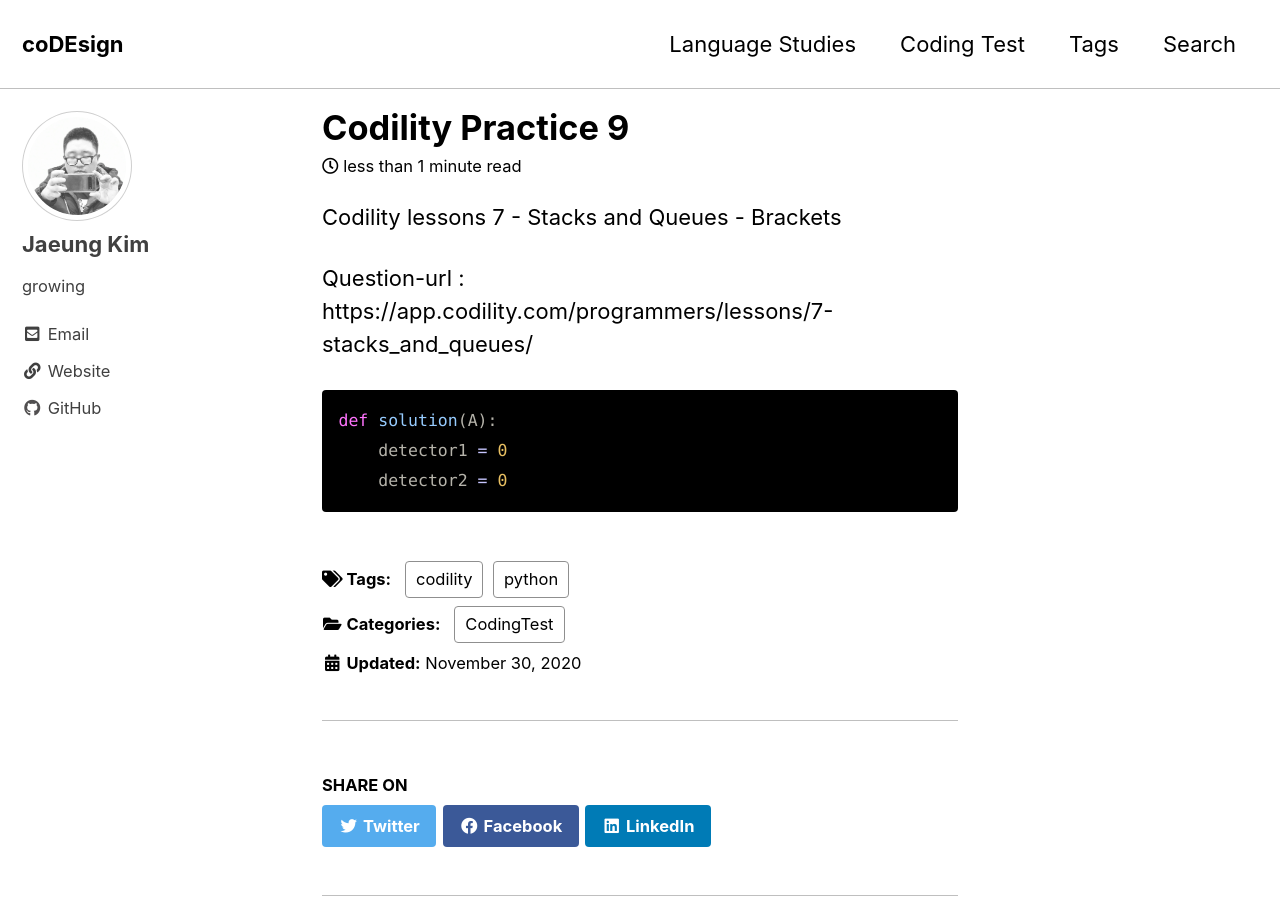
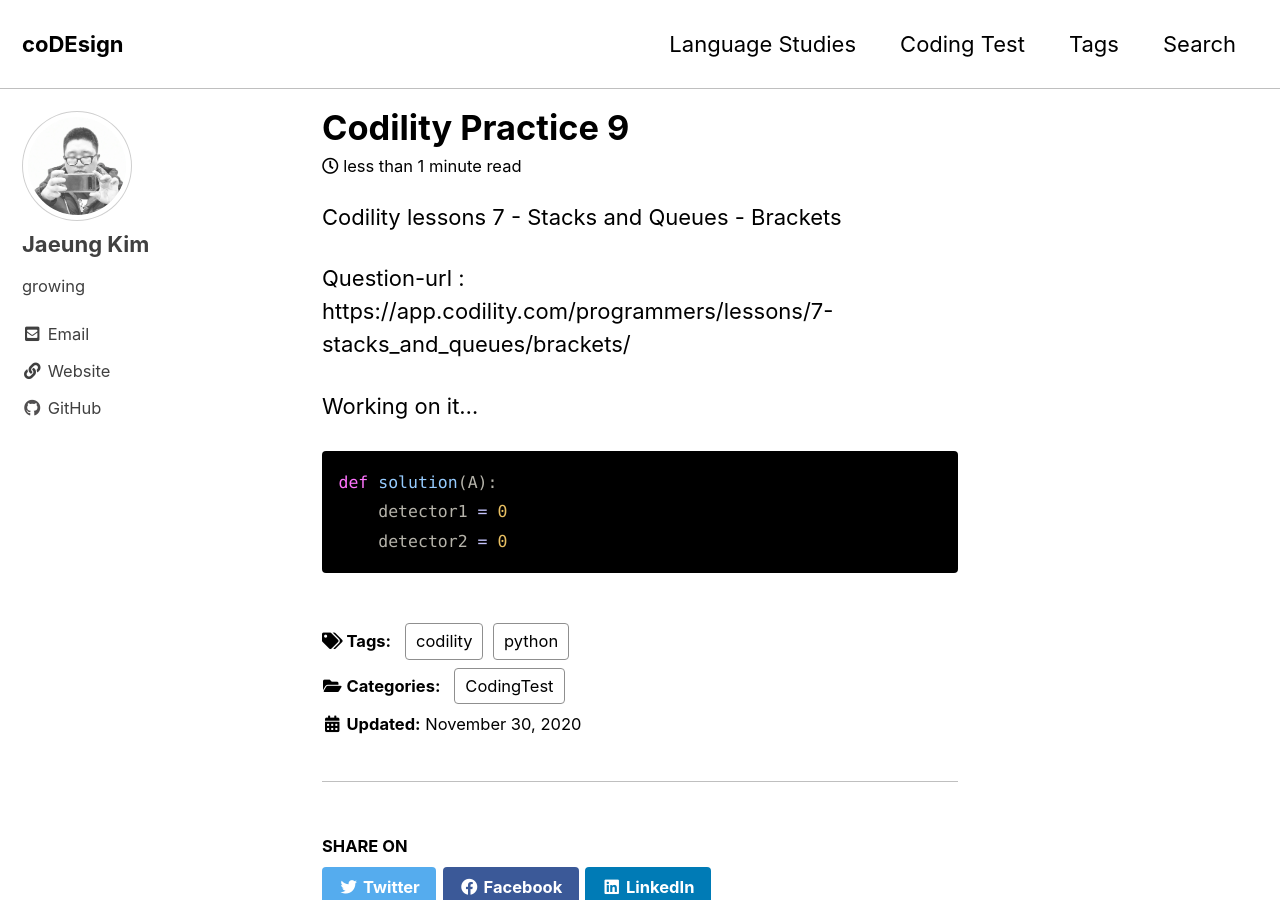
Before and after one commit to ArkimCity/ArkimCity.github.io, a Jekyll site: the page built from _posts/2020-11-30-codility-practice-9.md, in a window 1280 px wide and 900 px high. Built offline with Jekyll 4.4.1, drawn with Linux system fonts in a browser that asks for light colours; cached includes are drawn as plain includes.

Commit message:
Update 2020-11-30-codility-practice-9.md

````diff
--- a/_posts/2020-11-30-codility-practice-9.md
+++ b/_posts/2020-11-30-codility-practice-9.md
@@ -7,9 +7,9 @@ languages: python
 ---
 Codility lessons 7 - Stacks and Queues - Brackets
 
-Question-url : https://app.codility.com/programmers/lessons/7-stacks_and_queues/
+Question-url : https://app.codility.com/programmers/lessons/7-stacks_and_queues/brackets/
 
-
+Working on it...
 
 ```python
 def solution(A):
````
